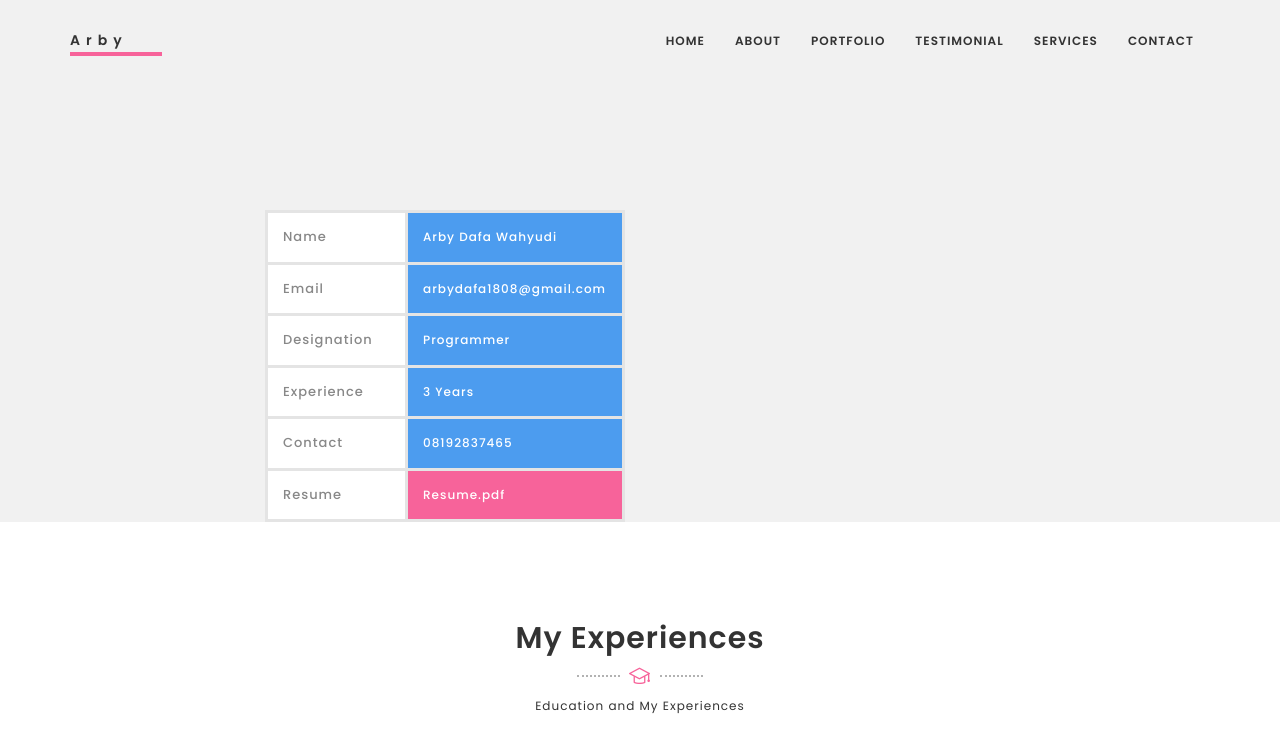
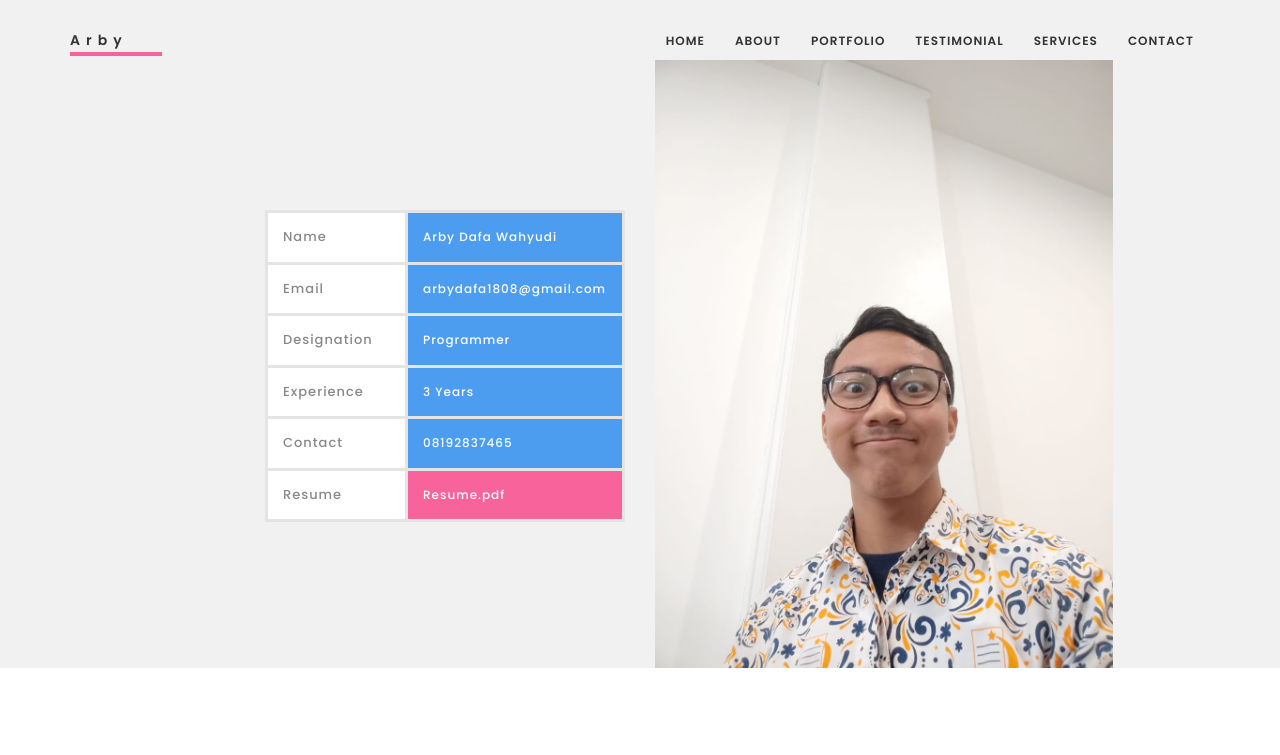
Before and after one commit to ArbyDafa/ArbyPortos, a plain HTML site: page index.html in a window 1280 px wide. Shown: the top 755 px of the page. Drawn offline with Linux system fonts and the light colour scheme.

Commit message:
Update index.html

```diff
--- a/index.html
+++ b/index.html
@@ -144,7 +144,7 @@
 
                  <div class="col-md-5 col-sm-6">
                     <div class="me-image">
-                      <img src=""C:\Users\Lenovo\Downloads\WhatsApp Image 2024-11-27 at 17.33.46_96ac5956 (1).png"" alt="">
+                      <img src="images/portfolio/WhatsApp%20Image%202024-11-27%20at%2017.33.46_96ac5956.jpg" alt="">
                   </div>
                 </div>
               </div>
```
